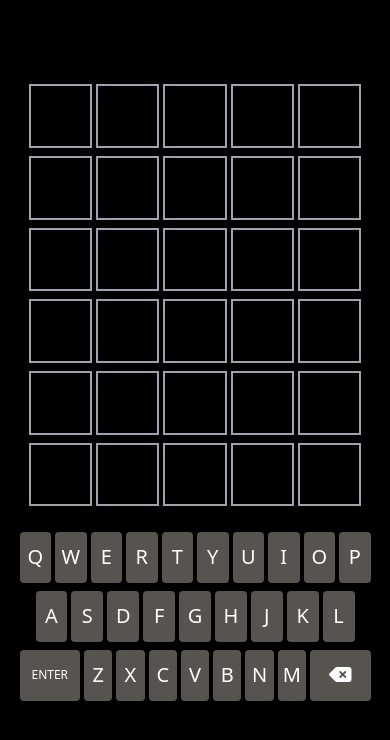
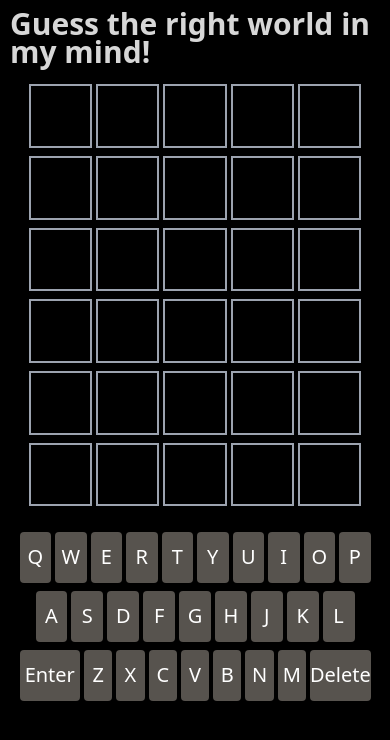
Before and after one commit to AriaNaderidev/wordle-clone, a website: page index.html in a window 390 px wide. Drawn offline with Linux system fonts and the light colour scheme.

Commit message:
mobile functionality is compelete

```diff
--- a/index.html
+++ b/index.html
@@ -14,9 +14,11 @@
   </head>
   <body class="text-xl">
     <div class="w-screen min-h-screen flex justify-center relative bg-black">
+      <h1 class="text">Guess the right world in my mind!</h1>
+
       <button
         id="reset-game"
-        class="bg-white hidden text-black w-[90px] h-[40px] text-center text-[1rem] rounded-sm font-bold fixed top-2 right-2"
+        class="p-6 bg-white hidden text-black w-[90px] h-[40px] text-center text-[1rem] rounded-sm font-bold fixed top-2 right-2"
       >
         Reset Game
       </button>
@@ -100,7 +102,9 @@
           <button class="btn" name="L">L</button>
         </div>
         <div class="grid grid-cols-11 gap-1">
-          <button class="btn col-start-1 col-end-3 text-xs">ENTER</button>
+          <button class="col-start-1 col-end-3 text-sm btn" name="enter">
+            Enter
+          </button>
           <button class="btn" name="Z">Z</button>
           <button class="btn" name="X">X</button>
           <button class="btn" name="C">C</button>
@@ -108,8 +112,8 @@
           <button class="btn" name="B">B</button>
           <button class="btn" name="N">N</button>
           <button class="btn" name="M">M</button>
-          <button class="btn col-start-12 col-end-10">
-            <i class="fa-solid fa-delete-left"></i>
+          <button class="col-start-12 col-end-10 text-sm btn" name="delete">
+            Delete
           </button>
         </div>
       </section>
--- a/input.css
+++ b/input.css
@@ -13,3 +13,12 @@
 .table_div {
   @apply w-1/5 h-full  border-2 border-gray-400 text-white flex justify-center items-center font-mono font-bold text-[2em];
 }
+
+.text {
+  position: fixed;
+  top: 10px;
+  left: 10px;
+  color: rgba(255, 255, 255, 0.842);
+  font-size: 30px;
+  font-weight: bold;
+}
--- a/scripts/main.js
+++ b/scripts/main.js
@@ -62,6 +62,20 @@ let rowCells;
 let alphabetRegexPatern = /^[A-Z]+$/;
 let screenKeyBoardBtns = document.querySelectorAll("button[name]");
 let selectedWord = wordsList[Math.floor(Math.random() * wordsList.length)];
+let enterBtn = document.querySelector("button[name='enter']");
+let deleteBtn = document.querySelector("button[name='delete']");
+
+//?Mobile functionality
+const handleEnterButtonClick = () => {
+  loopOnRowsAndPrintLettersAtCells("ENTER");
+};
+
+const handleDeleteButtonClick = () => {
+  loopOnRowsAndPrintLettersAtCells("BACKSPACE");
+};
+
+enterBtn.addEventListener("click", handleEnterButtonClick);
+deleteBtn.addEventListener("click", handleDeleteButtonClick);
 
 //?Functions
 const deleteCharactersFromRowCells = () => {
@@ -76,8 +90,6 @@ const deleteCharactersFromRowCells = () => {
     rowCells[cellStep].style.backgroundColor = "";
   }
 };
-
-console.log(selectedWord);
 
 const resetGame = () => {
   rowStep = 0;
@@ -94,8 +106,6 @@ const resetGame = () => {
   alertMessage.textContent = "";
 
   selectedWord = wordsList[Math.floor(Math.random() * wordsList.length)];
-
-  console.log(selectedWord);
 
   removeEventListeners();
   addEventListeners();
```
